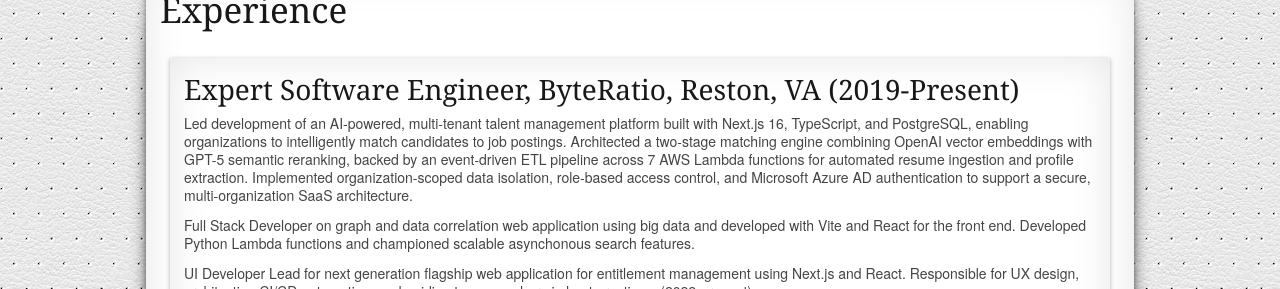
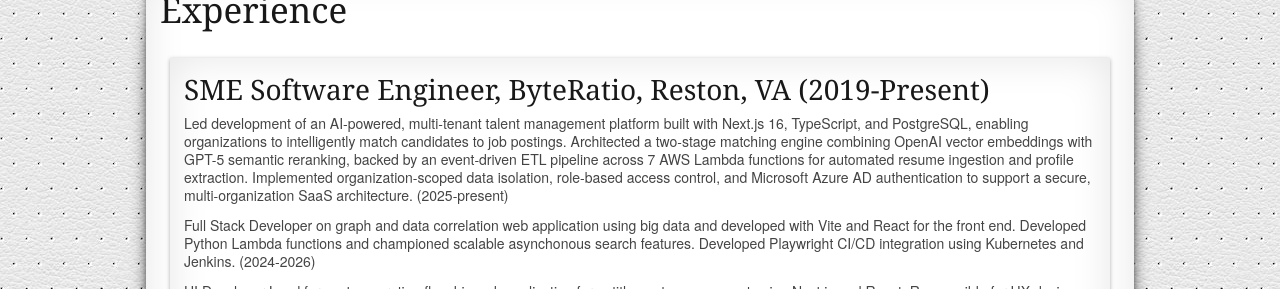
Before and after one commit to mikekellyio/resume, a React (Create React App) app: page / in a window 1280 px wide. Shown: the part 663-952 px from the top of the page. Built offline with nearby package versions, Linux system fonts and the light colour scheme.

Commit message:
update resume

```diff
--- a/src/resume.js
+++ b/src/resume.js
@@ -15,20 +15,20 @@ export default {
   education: "B.S, Computer Science, James Madison University (2002)",
   jobs: [
     {
-      title: "Expert Software Engineer",
+      title: "SME Software Engineer",
       company: "ByteRatio",
       location: "Reston, VA",
       startYear: "2019",
       endYear: null,
       highlights: [
-        "Led development of an AI-powered, multi-tenant talent management platform built with Next.js 16, TypeScript, and PostgreSQL, enabling organizations to intelligently match candidates to job postings. Architected a two-stage matching engine combining OpenAI vector embeddings with GPT-5 semantic reranking, backed by an event-driven ETL pipeline across 7 AWS Lambda functions for automated resume ingestion and profile extraction. Implemented organization-scoped data isolation, role-based access control, and Microsoft Azure AD authentication to support a secure, multi-organization SaaS architecture.",
-        "Full Stack Developer on graph and data correlation web application using big data and developed with Vite and React for the front end. Developed Python Lambda functions and championed scalable asynchonous search features.",
-        "UI Developer Lead for next generation flagship web application for entitlement management using Next.js and React. Responsible for UX design, architecting CI/CD automation, and guiding team members in best practices. (2022-present)",
+        "Led development of an AI-powered, multi-tenant talent management platform built with Next.js 16, TypeScript, and PostgreSQL, enabling organizations to intelligently match candidates to job postings. Architected a two-stage matching engine combining OpenAI vector embeddings with GPT-5 semantic reranking, backed by an event-driven ETL pipeline across 7 AWS Lambda functions for automated resume ingestion and profile extraction. Implemented organization-scoped data isolation, role-based access control, and Microsoft Azure AD authentication to support a secure, multi-organization SaaS architecture. (2025-present)",
+        "Full Stack Developer on graph and data correlation web application using big data and developed with Vite and React for the front end. Developed Python Lambda functions and championed scalable asynchonous search features. Developed Playwright CI/CD integration using Kubernetes and Jenkins. (2024-2026)",
+        "UI Developer Lead for next generation flagship web application for entitlement management using Next.js and React. Responsible for UX design, architecting CI/CD automation, and guiding team members in best practices. (2022-2024)",
         "Developer Lead for a web application providing search capabilities for a large datastore using Angular 11. Responsible for mentoring junior team members and ensuring best practices are followed. (2021-2022)",
         "Front End Team Lead for a flagship web application delivering timely information for worldwide customers using Angular 8. Responsible for mentoring junior developers on the team in best practices. (2020-2021)",
         "UI Team Lead responsible for modernizing legacy Angular/Node password management application using React. Architected repeatable deploy process using Docker and AWS. (2019-2020)",
       ],
-      skills: ["HTML", "CSS", "Next.js", "Vite", "React JS", "Angular 8,11", "NodeJS", "Python", "TypeScript", "PostgreSQL", "Prisma", "OpenAI", "Git", "Docker", "AWS"],
+      skills: ["HTML", "CSS", "Next.js", "Vite", "React JS", "Angular 8,11", "NodeJS", "Python", "TypeScript", "PostgreSQL", "Prisma", "OpenAI", "Git", "Docker", "Kubernetes", "AWS", "MCP", "RAG"],
     },
     {
       title: "Expert Software Engineer",
```
Also changed, not shown: 2 other files (tests, documents, lock files or other folders).
